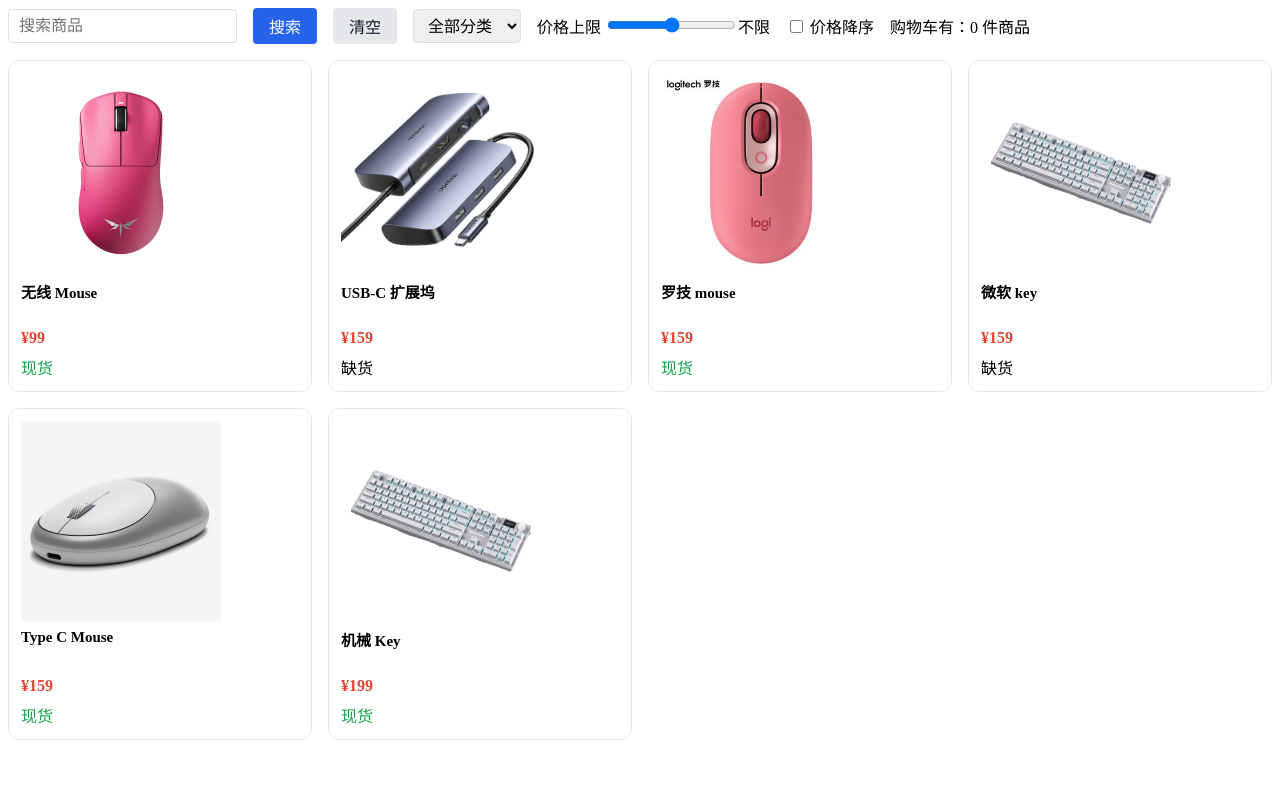
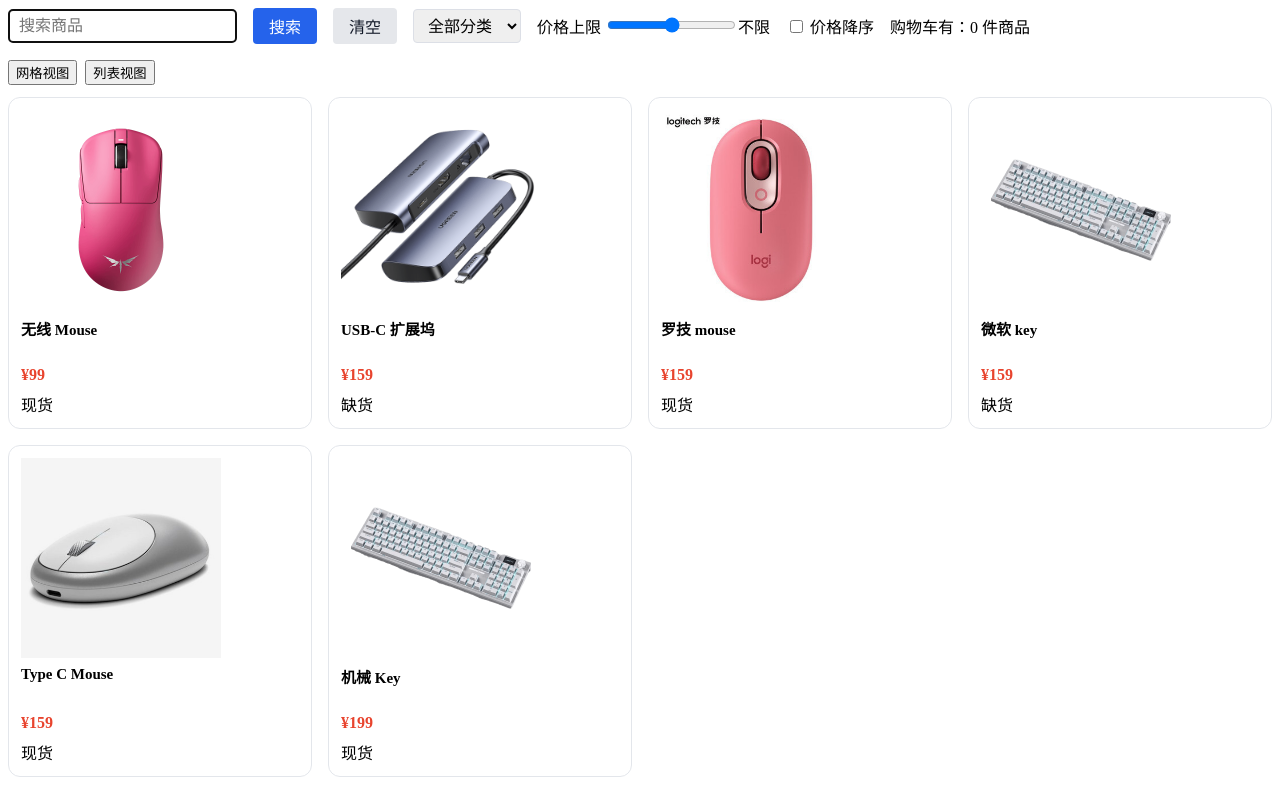
Before and after one commit to odeetee/mall, a Vue app: page /list in a window 1280 px wide. Built offline with nearby package versions, Linux system fonts and the light colour scheme.

Commit message:
feat: 插槽、动态组件与 v-focus指令

```diff
--- a/src/components/ProductCard.vue
+++ b/src/components/ProductCard.vue
@@ -6,13 +6,25 @@ const props = defineProps({
 })
 </script>
 
+<!-- 第七周案例三：局部自定义指令 v-focus -->
 <template>
-  <!-- template根div -->
   <div class="product-card" :class="{active: selected}">
-    <img :src="goods.img" :alt="goods.name" width="200px" height="200px"  />
-    <h3>{{ goods.name }}</h3>
+    <!-- cover 具名插槽：图片区域，给默认图片 -->
+    <slot name="cover">
+      <img :src="goods.img" :alt="goods.name" width="200px" height="200px" />
+    </slot>
+
+    <!-- title 具名插槽：商品标题区域 -->
+    <slot name="title">
+      <h3>{{ goods.name }}</h3>
+    </slot>
+
     <p class="price">¥{{ goods.price }}</p>
-    <span :class="goods.stock > 0 ? 'on' : ''">{{ goods.stock > 0 ? '现货' : '缺货' }}</span>
+
+    <!-- 默认插槽：底部区域 -->
+    <slot>
+      <span>{{ goods.stock > 0 ? '现货' : '缺货' }}</span>
+    </slot>
   </div>
 </template>
 
--- /dev/null
+++ b/src/components/ProductGrid.vue
@@ -0,0 +1,42 @@
+<!-- 第七周案例三：局部自定义指令 v-focus -->
+<template>
+  <div class="product-list">
+    <ProductCard
+      v-for="p in list"
+      :key="p.id"
+      :goods="p"
+      :selected="selectedId === p.id"
+      @click="$emit('select', p.id)"
+    >
+      <!-- ✅ 具名插槽cover：覆盖Card里面默认图片，满足验收 -->
+      <template #cover>
+        <img :src="p.img" :alt="p.name" width="200" height="200"  />
+      </template>
+    </ProductCard>
+  </div>
+</template>
+
+<script setup>
+import ProductCard from './ProductCard.vue'
+
+const props = defineProps({
+  list: {
+    type: Array,
+    required: true
+  },
+  selectedId: {
+    type: [Number, null],
+    default: null
+  }
+})
+
+const emit = defineEmits(['select'])
+</script>
+
+<style scoped>
+.product-list {
+  display: grid;
+  grid-template-columns: repeat(4, 1fr);
+  gap: 16px;
+}
+</style>
--- /dev/null
+++ b/src/components/ProductRow.vue
@@ -0,0 +1,44 @@
+<!-- 第七周案例三：局部自定义指令 v-focus -->
+<template>
+  <div class="row-list">
+    <div
+      v-for="p in list"
+      :key="p.id"
+      class="row-item"
+      :class="{active: selectedId === p.id}"
+      @click="$emit('select', p.id)"
+    >
+      <!-- 作用域插槽：把当前行商品p传给父组件 -->
+      <slot name="row" :row="p">
+        <!-- 默认内容，如果父不传插槽就显示这个 -->
+        <img :src="p.img" alt="" width="80" height="80">
+        <div>
+          <div>{{ p.name }}</div>
+          <div>¥{{ p.price }}</div>
+        </div>
+      </slot>
+    </div>
+  </div>
+</template>
+
+<script setup>
+const props = defineProps({
+  list: { type: Array, required: true },
+  selectedId: { type: [Number, null], default: null }
+})
+const emit = defineEmits(['select'])
+</script>
+
+<style scoped>
+.row-item {
+  display: flex;
+  gap:12px;
+  align-items: center;
+  border:1px solid #eee;
+  padding:8px;
+  margin-bottom:8px;
+}
+.active {
+  background: #eef6ff;
+}
+</style>
--- a/src/components/SearchBar.vue
+++ b/src/components/SearchBar.vue
@@ -1,6 +1,6 @@
 <template>
 <div class="toolbar">
-    <input v-model.lazy.trim="keyword" @keyup.enter="doSearch" placeholder="搜索商品" />
+    <input v-focus v-model.lazy.trim="keyword" @keyup.enter="doSearch" placeholder="搜索商品" />
     <button class="btn-search" @click="doSearch">搜索</button>
     <button class="btn-reset" @click="doReset">清空</button>
     <select v-model="category">
@@ -46,6 +46,14 @@ function doSearch() {
 // 4. 重置：点重置按钮
 function doReset() {
   emit('reset')
+}
+// 第七周案例三：局部自定义指令 v-focus
+// 新增：局部自定义指令 v-focus
+const vFocus = {
+  mounted(el) {
+    // 挂载的时候，让输入框自动聚焦
+    el.focus()
+  }
 }
 </script>
 
--- a/src/views/ProductList.vue
+++ b/src/views/ProductList.vue
@@ -10,17 +10,26 @@
   @search="onSearch"
   @reset="onReset"
 />
+<!-- 第七周案例三：局部自定义指令 v-focus -->
+ <!-- 视图切换按钮，用来切换网格/列表 -->
+    <div class="view-switch">
+      <button @click="viewType = ProductGrid">网格视图</button>
+      <button @click="viewType = ProductRow">列表视图</button>
+    </div>
+
   <p v-show="query">共 {{ sorted.length }} 件商品</p>
 
-<div class="product-list">
-  <ProductCard
-  v-for="p in sorted"
-  :key="p.id"
-  :goods="p"
-  :selected="selectedId === p.id"
-  @click="selectedId = p.id"
-/>
-</div>
+ <!-- KeepAlive 包裹动态组件，缓存状态验收项 -->
+<KeepAlive>
+  <component
+    :is="viewType"
+    :list="sorted"
+    :selected-id="selectedId"
+    @select="selectedId = $event"
+
+  >
+  </component>
+</KeepAlive>
 
   <p v-if="sorted.length === 0">没有找到相关产品</p>
   </div>
@@ -31,6 +40,9 @@ import { ref, watch } from 'vue'
 import ProductCard from '@/components/ProductCard.vue'
 import { useProductFilter } from '@/composables/useProductFilter'
 import SearchBar from '@/components/SearchBar.vue'
+// 导入两个新视图组件
+import ProductGrid from '@/components/ProductGrid.vue'
+import ProductRow from '@/components/ProductRow.vue'
 
 const cartCount = ref(0)
 
@@ -46,6 +58,10 @@ const products = ref([
 
 // 解构拿到所有状态
 const { query, search, category, priceMax, desc, categories, sorted, doSearch } = useProductFilter(products)
+
+// ========== 第七周案例三：动态视图相关 ==========
+// 可选：ProductGrid / ProductRow
+const viewType = ref(ProductGrid)
 
 // 新增：卡片选中id
 const selectedId = ref(null)
@@ -81,4 +97,9 @@ function addToCart() {
   grid-template-columns: repeat(4, 1fr);
   gap:16px;
 }
+.view-switch {
+  margin: 12px 0;
+  gap: 8px;
+  display: flex;
+}
 </style>
```
